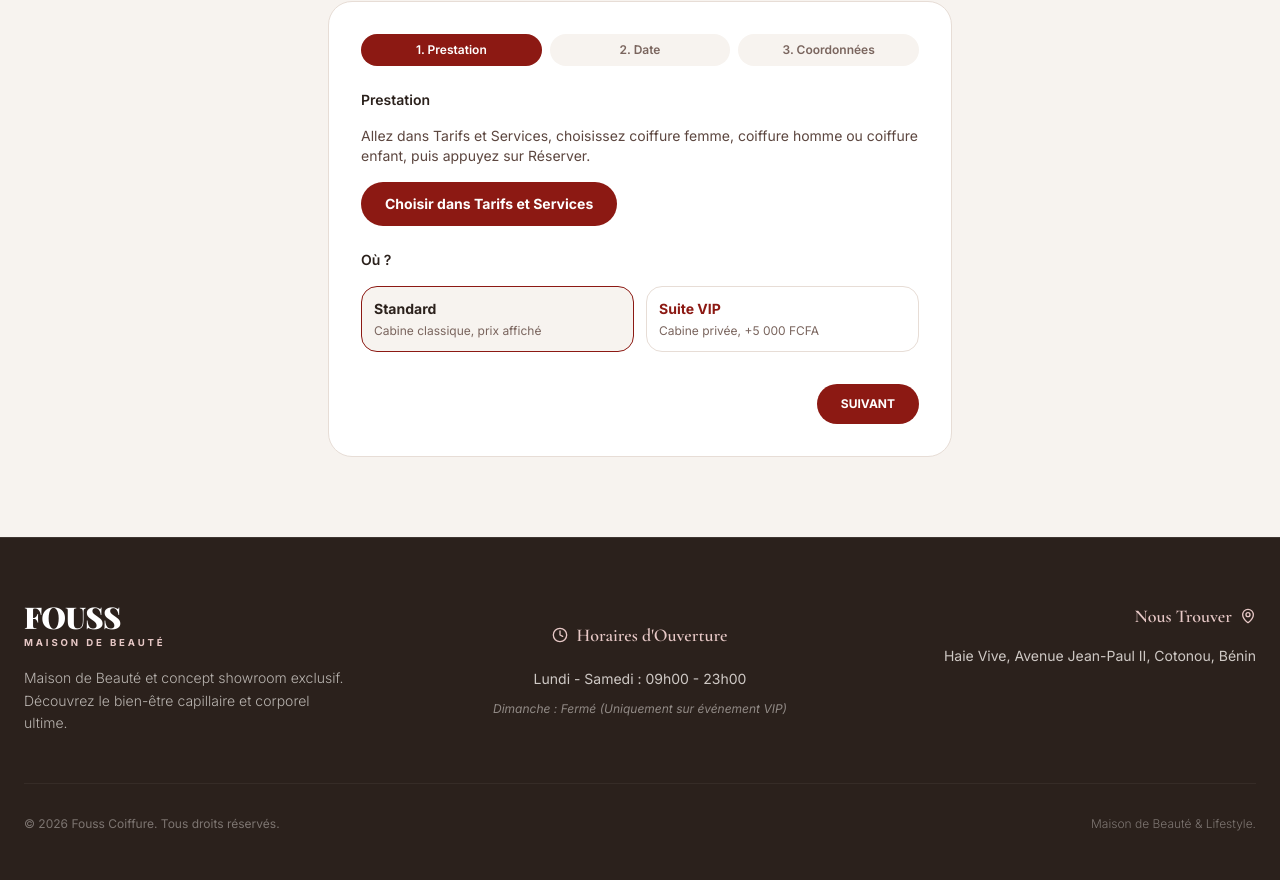
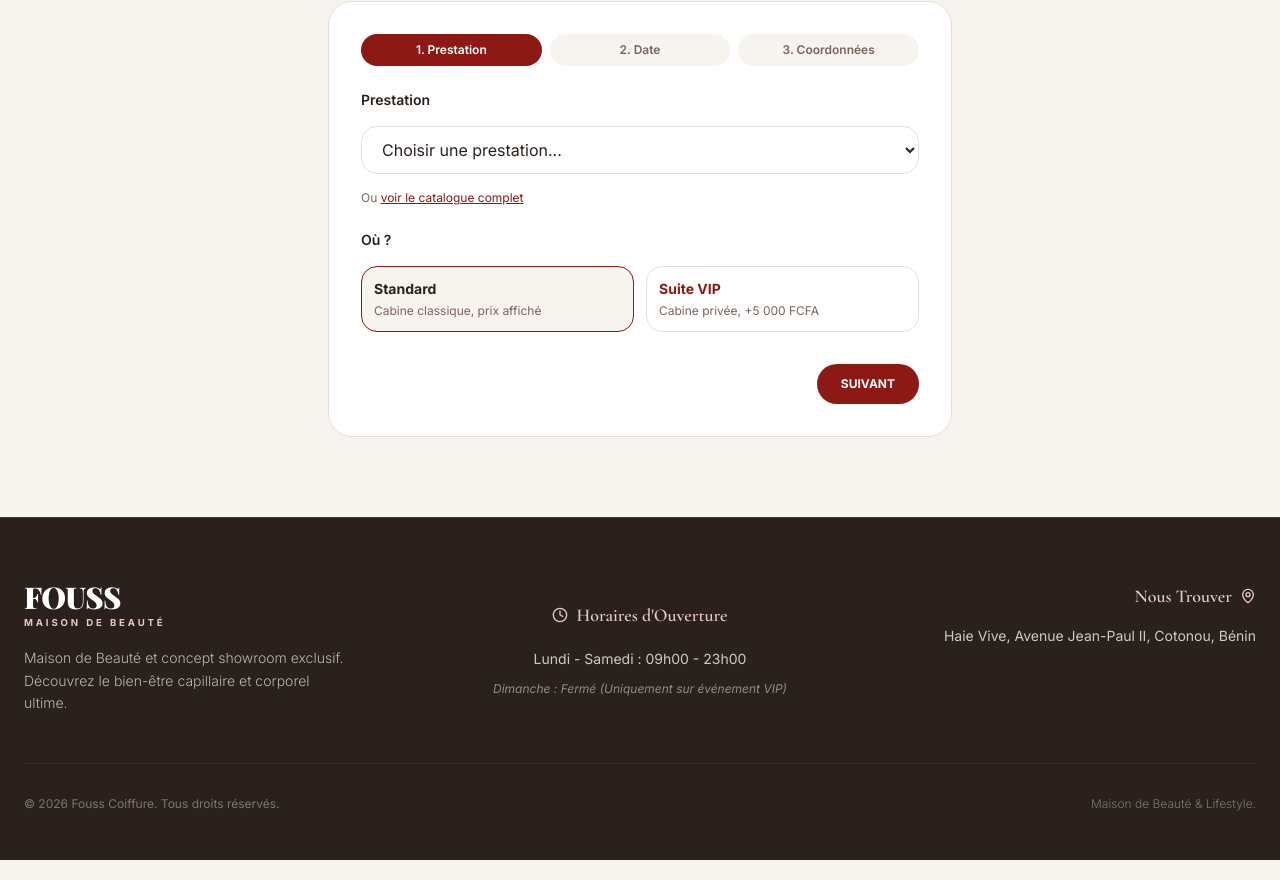
Before and after one commit to Soboure/fouss_coiffure, a React (Vite) app: page / in a window 1280 px wide. Shown: the part 3198-4078 px from the top of the page. Built offline with nearby package versions, Linux system fonts and the light colour scheme; a web font is replaced by a local one.

Commit message:
feat: allow direct service selection in reservation form step 1

```diff
--- a/src/MainSite.tsx
+++ b/src/MainSite.tsx
@@ -178,7 +178,7 @@ export default function MainSite() {
       } else {
         const errorData = await res.json();
         console.error('Booking error:', errorData);
-        alert(`Erreur lors de la réservation: ${errorData.error || 'Erreur de connexion'}`);
+        alert(`Erreur lors de la réservation: ${errorData.error || 'Erreur de connexion'}\n${errorData.hint || ''}`);
         setBookingStatus('idle');
       }
     } catch (err) {
@@ -385,8 +385,18 @@ export default function MainSite() {
                 {currentStep === 1 && (
                   <div className="space-y-4">
                     <p className="text-sm font-semibold">Prestation</p>
-                    <p className="text-sm text-warm-brown">Allez dans Tarifs et Services, choisissez coiffure femme, coiffure homme ou coiffure enfant, puis appuyez sur Réserver.</p>
-                    <Link to="/tarifs" className="inline-flex items-center justify-center bg-bordeaux text-white px-6 py-3 rounded-full text-sm font-bold">Choisir dans Tarifs et Services</Link>
+                    <select
+                      value={formData.service}
+                      onChange={e => setFormData({ ...formData, service: e.target.value })}
+                      className="w-full border border-sable rounded-2xl px-4 py-3 text-sm bg-white"
+                      required
+                    >
+                      <option value="">Choisir une prestation...</option>
+                      {allServicesList.map(s => (
+                        <option key={s.id || s.name} value={s.name}>{s.name} — {s.price}</option>
+                      ))}
+                    </select>
+                    <p className="text-xs text-taupe">Ou <Link to="/tarifs" className="text-bordeaux underline">voir le catalogue complet</Link></p>
                     {formData.service && <p className="rounded-2xl border border-bordeaux bg-creme px-4 py-3 text-sm font-semibold">{formData.service}</p>}
                     <p className="text-sm font-semibold pt-2">Où ?</p>
                     <div className="grid grid-cols-2 gap-3">
```
